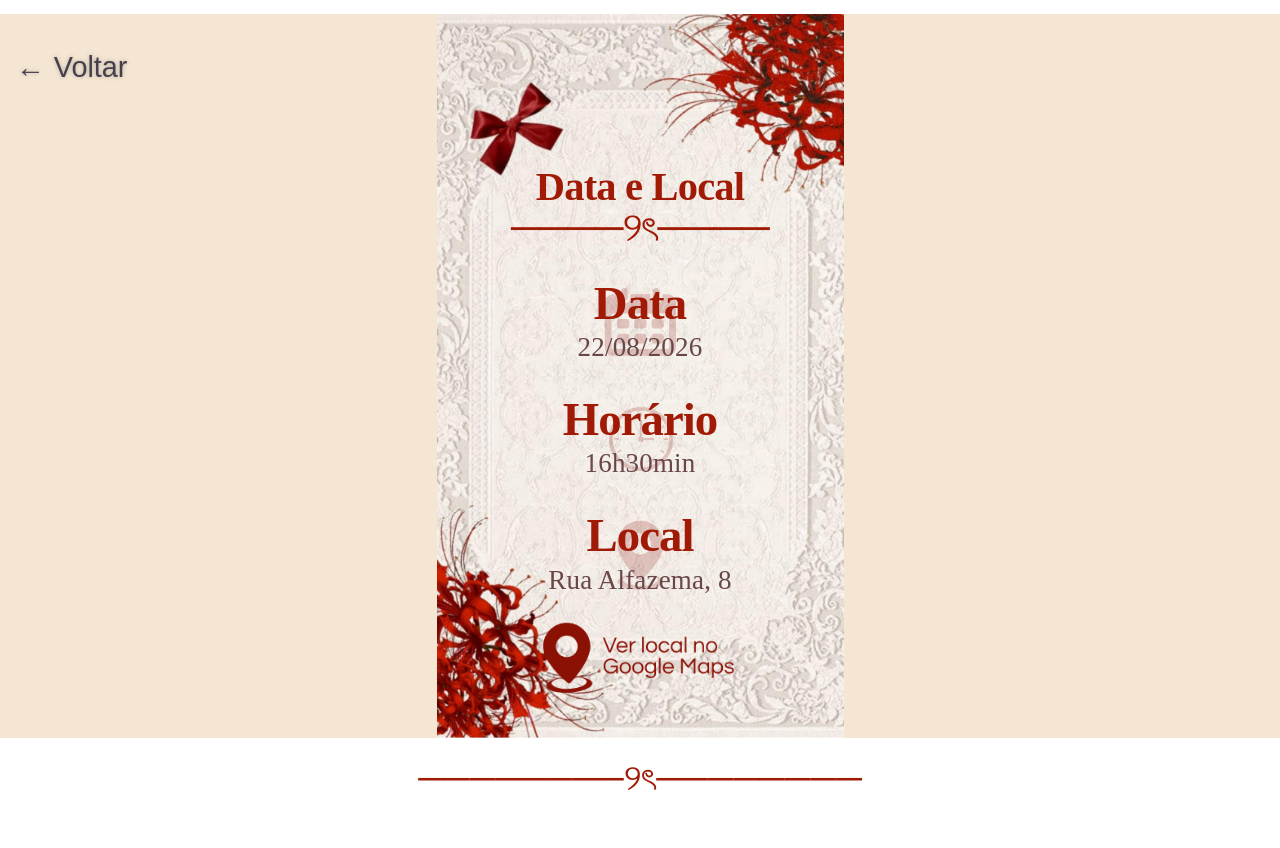
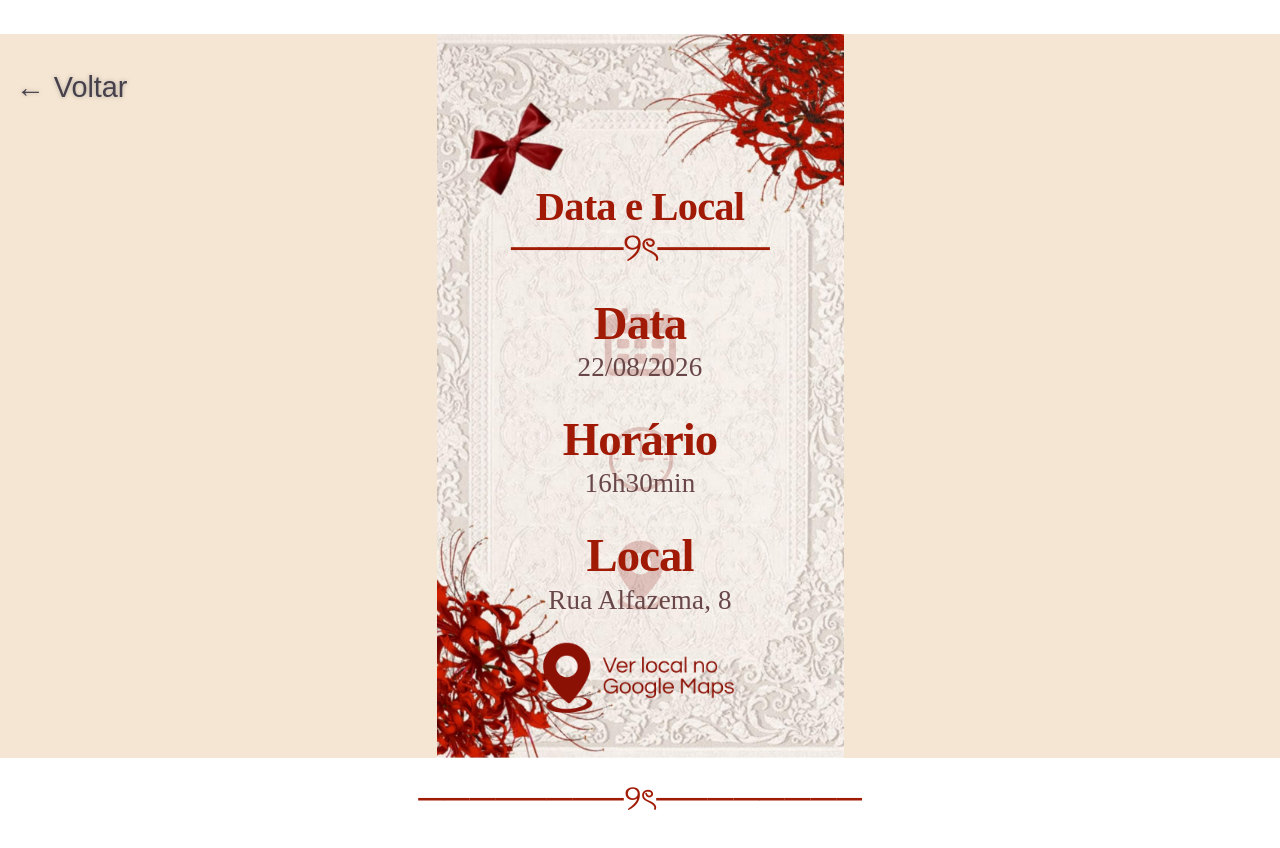
Before and after one commit to danielcanunciato/ChaDePanela, a React (Vite) app: page /data-e-local in a window 1280 px wide. Built offline with nearby package versions, Linux system fonts and the light colour scheme.

Commit message:
fifth commit

```diff
--- a/src/pages/DataLocal/index.jsx
+++ b/src/pages/DataLocal/index.jsx
@@ -11,7 +11,7 @@ export default function DataLocal() {
 
   return (
     <>
-      <div className="bg" style={{ marginTop: "40px", marginBottom: "-76px" }}>
+      <div className="bg" style={{ marginTop: "60px", marginBottom: "-76px" }}>
         <button className="back-button" onClick={() => nav("/")}>
           <span className="back-arrow">←</span>
           <span className="back-text">Voltar</span>
--- a/src/pages/Home/index.css
+++ b/src/pages/Home/index.css
@@ -3,7 +3,7 @@
     place-items: center start;
     width: 100vw;
     min-height: 100dvh;
-    background: #f5e6d3 url("/images/background.jpg") repeat-y center / contain;
+    background: #f5e6d url("/images/background.jpg") repeat-y center / contain;
     padding: 2rem;
     box-sizing: border-box;
     overflow: hidden;
--- a/src/pages/Presentes/index.jsx
+++ b/src/pages/Presentes/index.jsx
@@ -88,6 +88,10 @@ export default function Presentes() {
             </div>
           </div>
         </div>
+
+        <h1 style={{ color: "#a11a05", marginTop: "20px" }}>
+          ────────୨ৎ────────
+        </h1>
       </>
     );
 }
```
